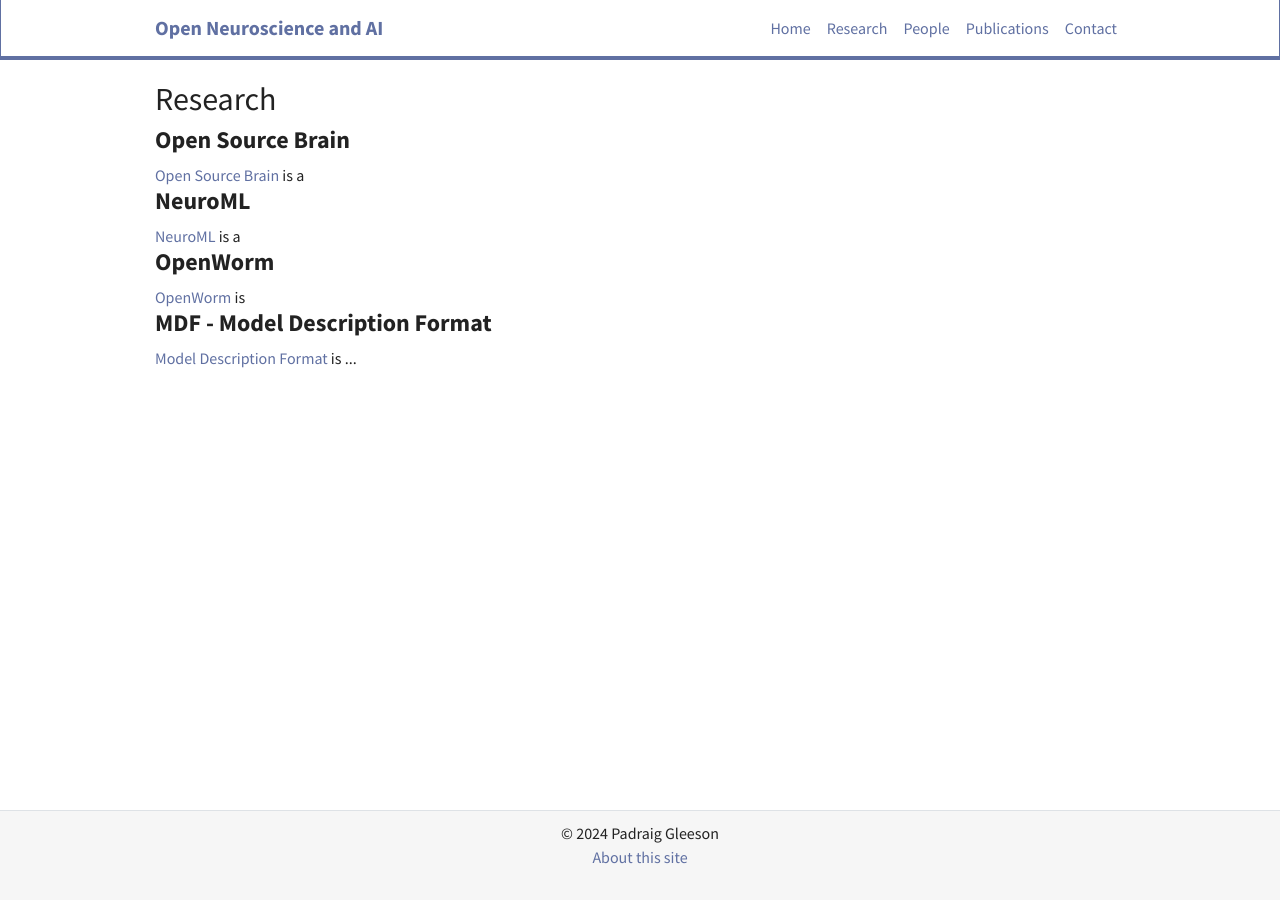
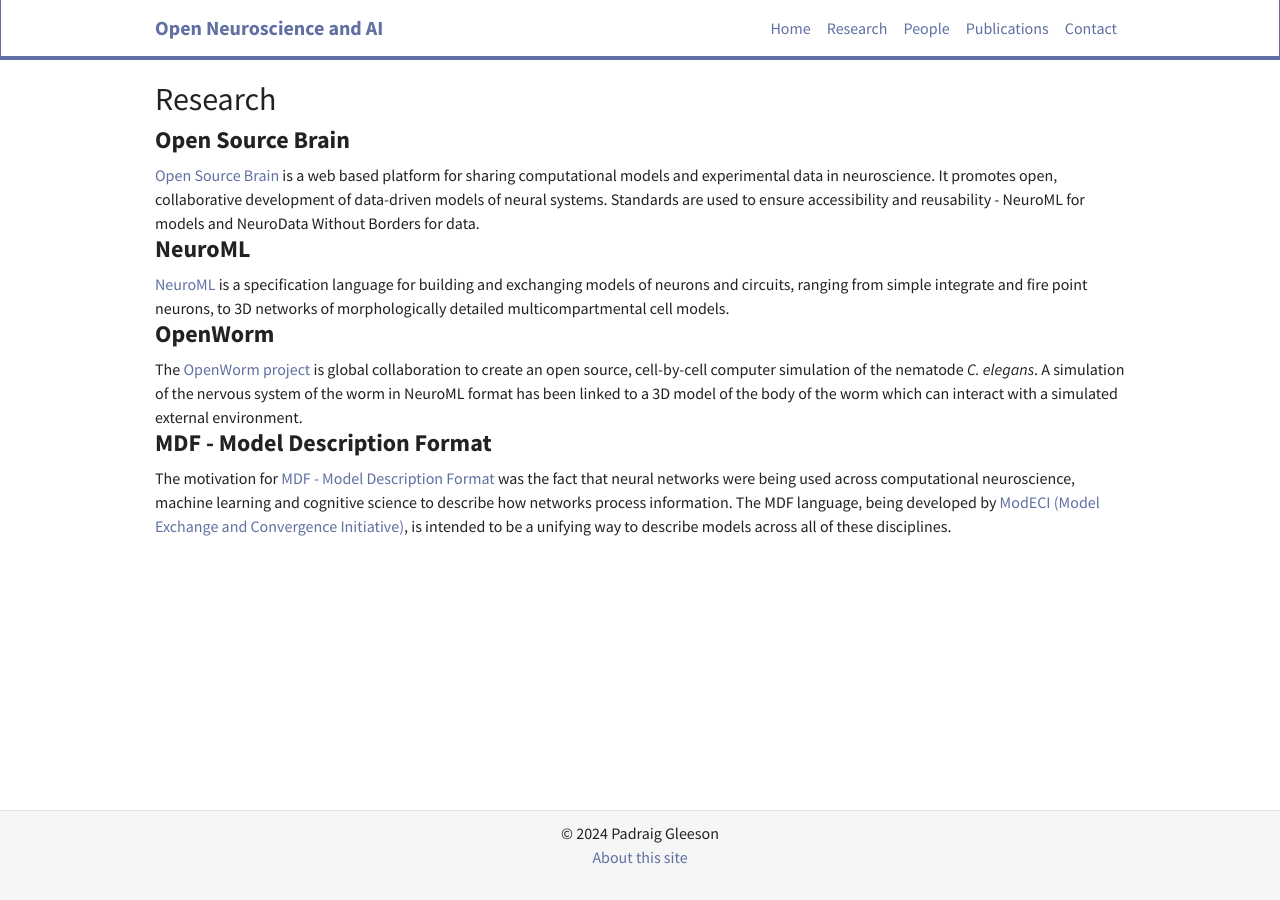
Before and after one commit to pgleeson/openneurolab, a Jekyll site: the page built from _pages/research.md, in a window 1280 px wide. Built offline with Jekyll 4.4.1, drawn with Linux system fonts in a browser that asks for light colours; nearby versions of some CDN libraries.

Commit message:
More in research descriptions
Add twit links
Add nml biorxiv

```diff
--- a/_data/publications.yml
+++ b/_data/publications.yml
@@ -1,3 +1,9 @@
+- authors: Sinha A, Gleeson P, Marin B, Dura-Bernal S, Panagiotou S, Crook S, Cantarelli M, Cannon RC, Davison AP, Gurnani H, Silver RA
+  year: 2023
+  title: The NeuroML ecosystem for standardized multi-scale modeling in neuroscience
+  reference: bioRxiv 2023.12.07.570537
+  url: https://www.biorxiv.org/content/10.1101/2023.12.07.570537v1
+
 - authors: Gleeson P, Crook S, Turner D, Mantel K, Raunak M, Willke T, and Cohen JD
   year: 2023
   title: Integrating model development across computational neuroscience, cognitive science, and machine learning.
--- a/_pages/research.md
+++ b/_pages/research.md
@@ -10,21 +10,22 @@ permalink: /research
 <section id="osb">
 <h2>Open Source Brain</h2>
 
-<a href="https://www.opensourcebrain.org">Open Source Brain</a> is a
+<a href="https://www.opensourcebrain.org">Open Source Brain</a> is a web based platform for sharing computational models and experimental data in neuroscience. It promotes open, collaborative development of data-driven models of neural systems. Standards are used to ensure accessibility and reusability - NeuroML for models and NeuroData Without Borders for data.
+
 </section>
 
 <section id="neuroml">
 <h2>NeuroML</h2>
-<a href="https://www.neuroml.org">NeuroML</a> is a
+<a href="https://www.neuroml.org">NeuroML</a> is a specification language for building and exchanging models of neurons and circuits, ranging from simple integrate and fire point neurons, to 3D networks of morphologically detailed multicompartmental cell models.
 </section>
 
 <section id="openworm">
 
 <h2>OpenWorm</h2>
-<a href="https://www.openworm.org">OpenWorm</a> is
+The <a href="https://www.openworm.org">OpenWorm project</a> is global collaboration to create an open source, cell-by-cell computer simulation of the nematode <i>C. elegans</i>. A simulation of the nervous system of the worm in NeuroML format has been linked to a 3D model of the body of the worm which can interact with a simulated external environment.
 </section>
 
 <section id="mdf">
 <h2>MDF - Model Description Format</h2>
-<a href="https://www.modeci.org">Model Description Format</a> is ...
+The motivation for <a href="https://mdf.readthedocs.io/en/latest/api/QuickStart.html">MDF - Model Description Format</a> was the fact that neural networks were being used across computational neuroscience, machine learning and cognitive science to describe how networks process information. The MDF language, being developed by <a href="https://modeci.org">ModECI (Model Exchange and Convergence Initiative)</a>, is intended to be a unifying way to describe models across all of these disciplines.
 </section>
```
Also changed, not shown: _pages/contact.md (+8 -0 lines).
